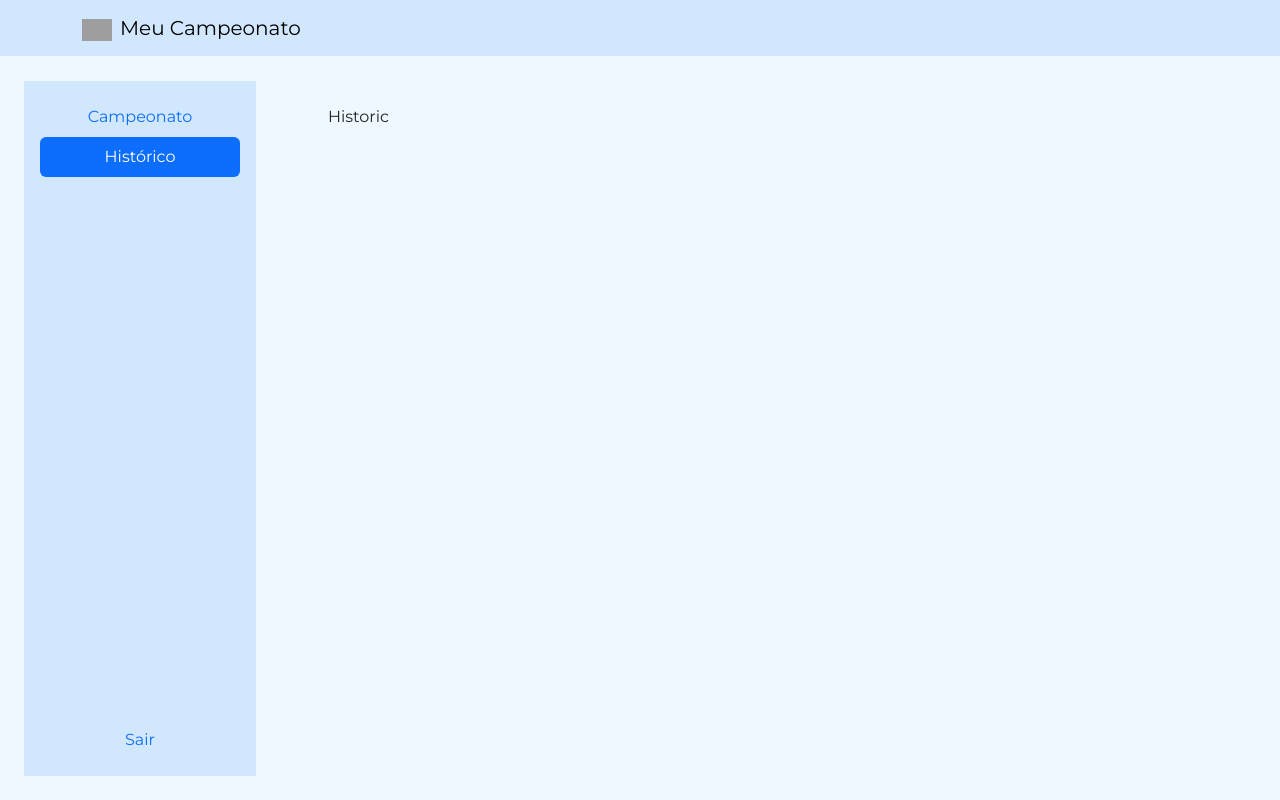
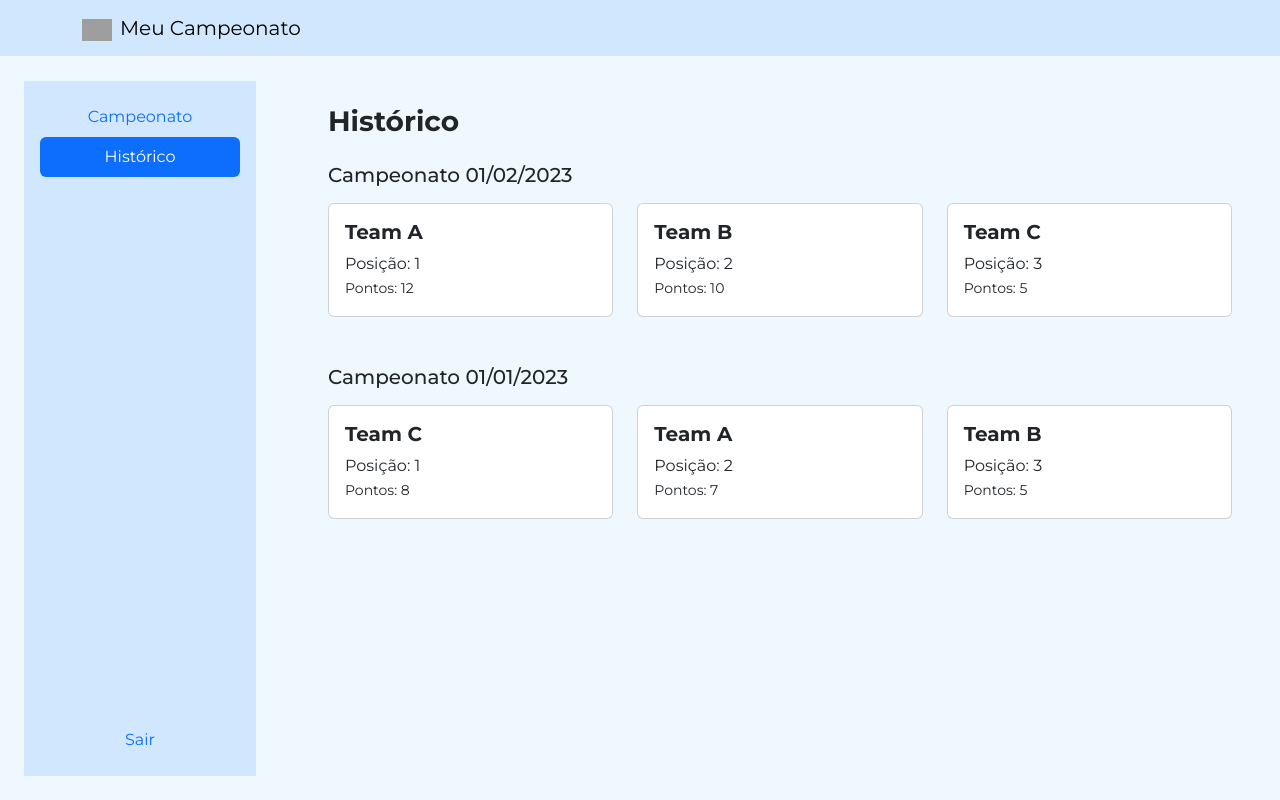
Before and after one commit to willmustafa/teste-trade-tech-fullstack, a React (Create React App) app in the folder frontend/: page /app/historico in a window 1280 px wide. Built offline with nearby package versions, Linux system fonts and the light colour scheme; grey boxes are pictures that could not be loaded.

Commit message:
Adds historic

```diff
--- /dev/null
+++ b/frontend/src/components/tournament-card/index.tsx
@@ -0,0 +1,19 @@
+import React from 'react'
+
+export interface ITournamentCard {
+    team: string,
+    position: number,
+    points: number,
+}
+
+export default function TournamentCard({team, position, points}: ITournamentCard) {
+  return (
+    <div className='card'>
+        <div className="card-body">
+            <h5 className='mb-2 fw-bold'>{team}</h5>
+            <p className='mb-0'>Posição: {position}</p>
+            <p className='mb-0'><small>Pontos: {points}</small></p>
+        </div>
+    </div>
+  )
+}
--- /dev/null
+++ b/frontend/src/components/tournament-historic/index.tsx
@@ -0,0 +1,25 @@
+import TournamentCard, { ITournamentCard } from "components/tournament-card";
+import React from "react";
+
+interface ITournamentHistoric {
+  date: string;
+  games: ITournamentCard[];
+}
+
+export default function TournamentHistoric({
+  date,
+  games,
+}: ITournamentHistoric) {
+  return (
+    <div>
+      <h5 className="pb-2">Campeonato {date}</h5>
+      <div className="row">
+        {games.map((game) => (
+          <div className="col-4">
+            <TournamentCard {...game} />
+          </div>
+        ))}
+      </div>
+    </div>
+  );
+}
--- a/frontend/src/pages/Historic.tsx
+++ b/frontend/src/pages/Historic.tsx
@@ -1,7 +1,35 @@
-import React from 'react'
+import TournamentCard from "components/tournament-card";
+import TournamentHistoric from "components/tournament-historic";
+import React from "react";
 
 export default function Historic() {
+  const tournaments = [
+    {
+      date: "01/02/2023",
+      games: [
+        { team: "Team A", position: 1, points: 12 },
+        { team: "Team B", position: 2, points: 10 },
+        { team: "Team C", position: 3, points: 5 },
+      ],
+    },
+    {
+      date: "01/01/2023",
+      games: [
+        { team: "Team C", position: 1, points: 8 },
+        { team: "Team A", position: 2, points: 7 },
+        { team: "Team B", position: 3, points: 5 },
+      ],
+    },
+  ];
+
   return (
-    <div>Historic</div>
-  )
+    <div>
+      <h3 className="fw-bold mb-4">Histórico</h3>
+      <div className="d-flex gap-5 flex-column">
+        {tournaments.map((tournament) => (
+          <TournamentHistoric {...tournament} />
+        ))}
+      </div>
+    </div>
+  );
 }
```
